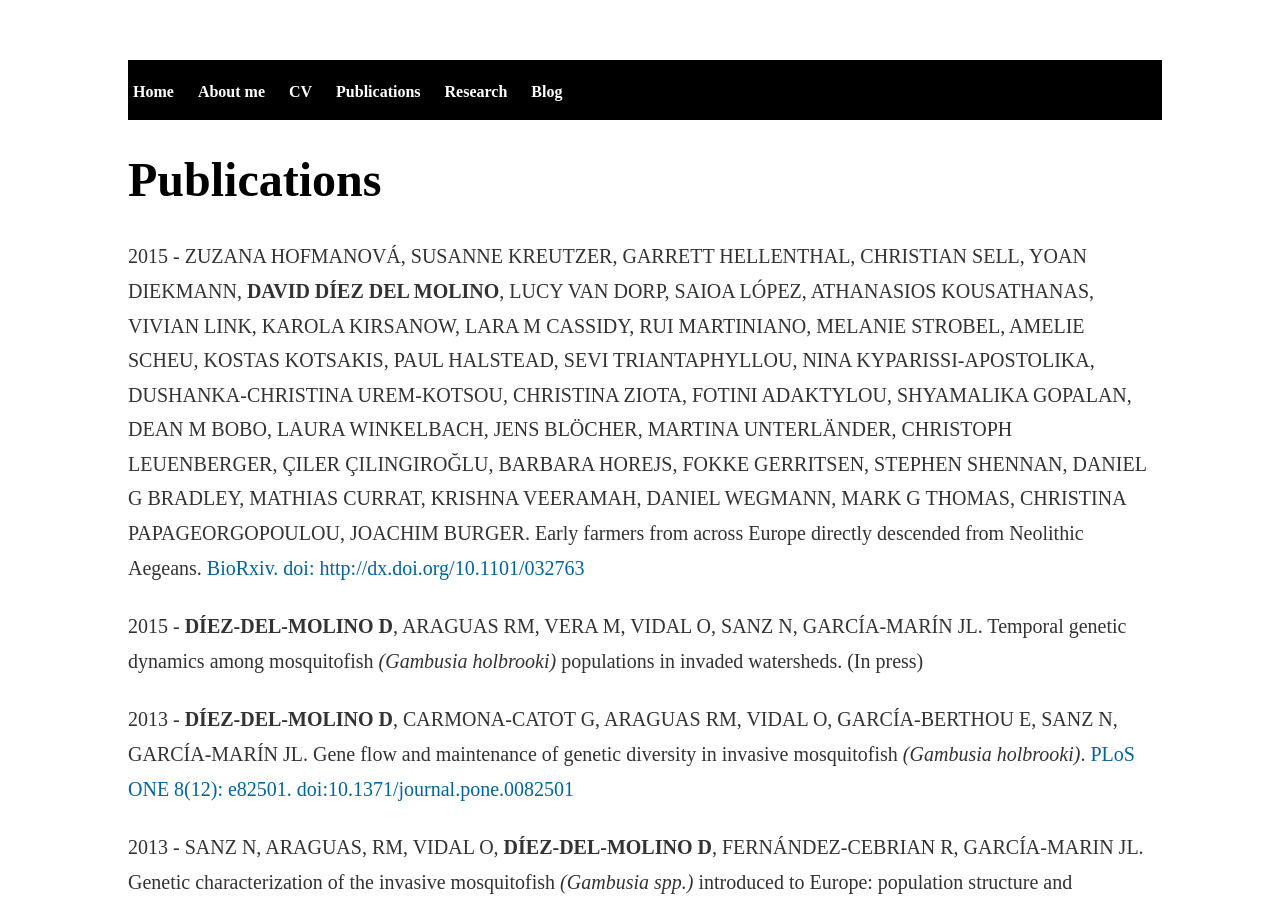
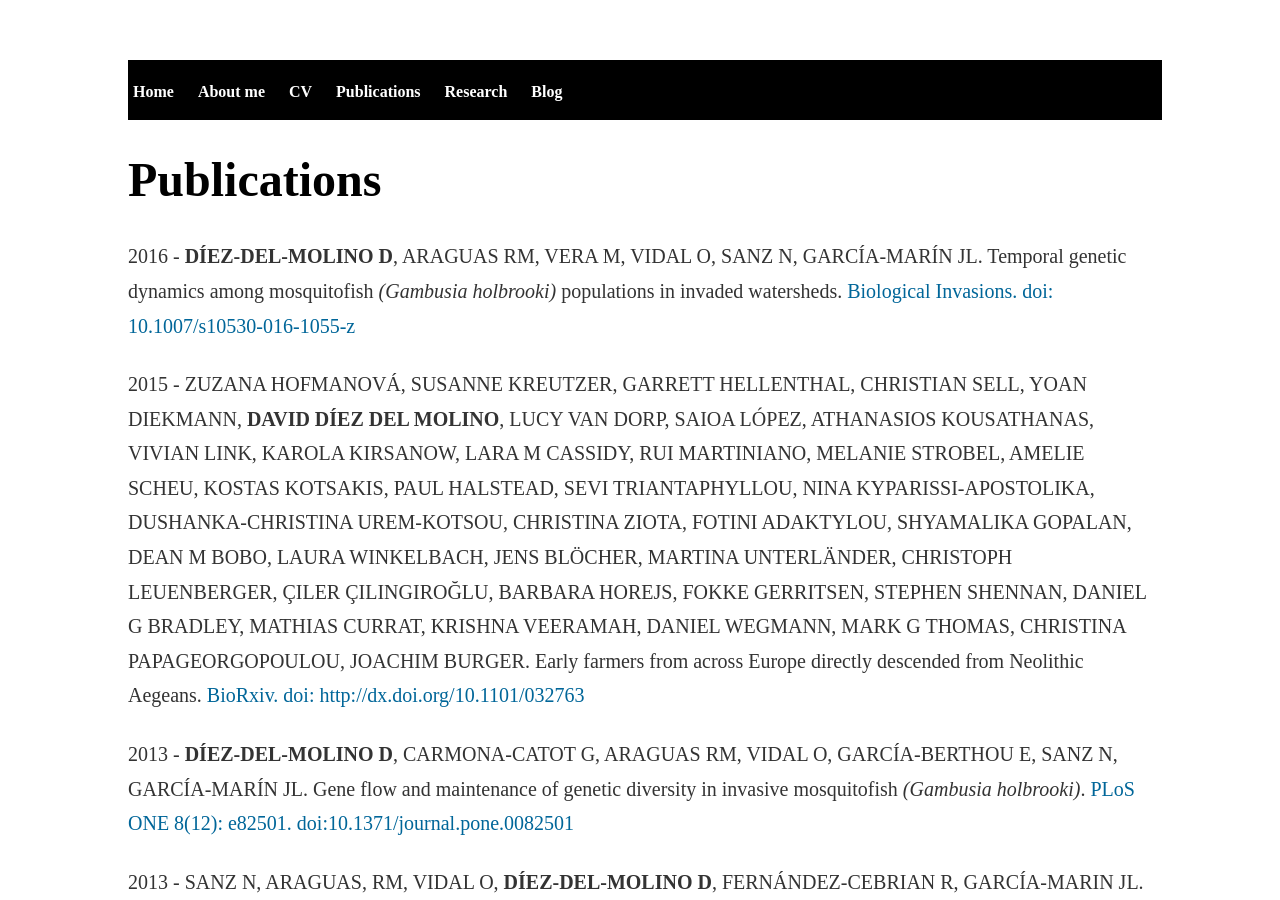
Before and after one commit to DiezMolino/diezmolino.github.io, a Jekyll site: the page publications/index.html, which Jekyll copies as it is, in a window 1280 px wide and 900 px high. Built offline with Jekyll 4.4.1, drawn with Linux system fonts in a browser that asks for light colours.

Commit message:
Update index.html

```diff
--- a/publications/index.html
+++ b/publications/index.html
@@ -31,9 +31,9 @@
     		<div class="blurb">
         		<h1>Publications</h1>
 
+<p><small>2016 - <b>DÍEZ-DEL-MOLINO D</b>, ARAGUAS RM, VERA M, VIDAL O, SANZ N, GARCÍA-MARÍN JL. Temporal genetic dynamics among mosquitofish <i>(Gambusia holbrooki)</i> populations in invaded watersheds. <a class='one' href="http://link.springer.com/article/10.1007%2Fs10530-016-1055-z" target="_blank"> Biological Invasions. doi: 10.1007/s10530-016-1055-z </a></small></p>
+
 <p><small>2015 - ZUZANA HOFMANOVÁ, SUSANNE KREUTZER, GARRETT HELLENTHAL, CHRISTIAN SELL, YOAN DIEKMANN, <B>DAVID DÍEZ DEL MOLINO</B>, LUCY VAN DORP, SAIOA LÓPEZ, ATHANASIOS KOUSATHANAS, VIVIAN LINK, KAROLA KIRSANOW, LARA M CASSIDY, RUI MARTINIANO, MELANIE STROBEL, AMELIE SCHEU, KOSTAS KOTSAKIS, PAUL HALSTEAD, SEVI TRIANTAPHYLLOU, NINA KYPARISSI-APOSTOLIKA, DUSHANKA-CHRISTINA UREM-KOTSOU, CHRISTINA ZIOTA, FOTINI ADAKTYLOU, SHYAMALIKA GOPALAN, DEAN M BOBO, LAURA WINKELBACH, JENS BLÖCHER, MARTINA UNTERLÄNDER, CHRISTOPH LEUENBERGER, ÇILER ÇILINGIROĞLU, BARBARA HOREJS, FOKKE GERRITSEN, STEPHEN SHENNAN, DANIEL G BRADLEY, MATHIAS CURRAT, KRISHNA VEERAMAH, DANIEL WEGMANN, MARK G THOMAS, CHRISTINA PAPAGEORGOPOULOU, JOACHIM BURGER. Early farmers from across Europe directly descended from Neolithic Aegeans. <a class='one' href="http://biorxiv.org/content/early/2015/11/25/032763" target="_blank"> BioRxiv. doi: http://dx.doi.org/10.1101/032763</a> </small> </p>
-
-<p><small>2015 - <b>DÍEZ-DEL-MOLINO D</b>, ARAGUAS RM, VERA M, VIDAL O, SANZ N, GARCÍA-MARÍN JL. Temporal genetic dynamics among mosquitofish <i>(Gambusia holbrooki)</i> populations in invaded watersheds. (In press)</a> </small></p>
 
 <p><small>2013 - <b>DÍEZ-DEL-MOLINO D</b>, CARMONA-CATOT G, ARAGUAS RM, VIDAL O, GARCÍA-BERTHOU E, SANZ N, GARCÍA-MARÍN JL. Gene flow and maintenance of genetic diversity in invasive mosquitofish <i>(Gambusia holbrooki)</i>.<a class='one' href="http://journals.plos.org/plosone/article?id=10.1371/journal.pone.0082501" target="_blank"> PLoS ONE 8(12): e82501. doi:10.1371/journal.pone.0082501</a> </small></p>
 
```
